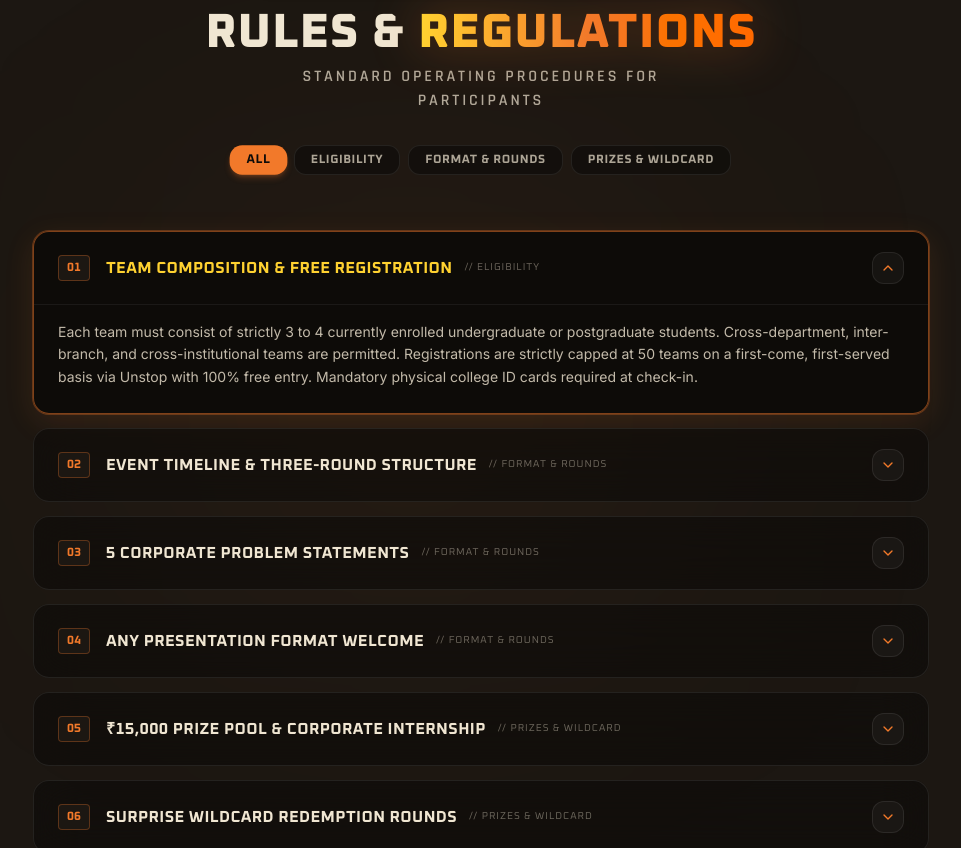
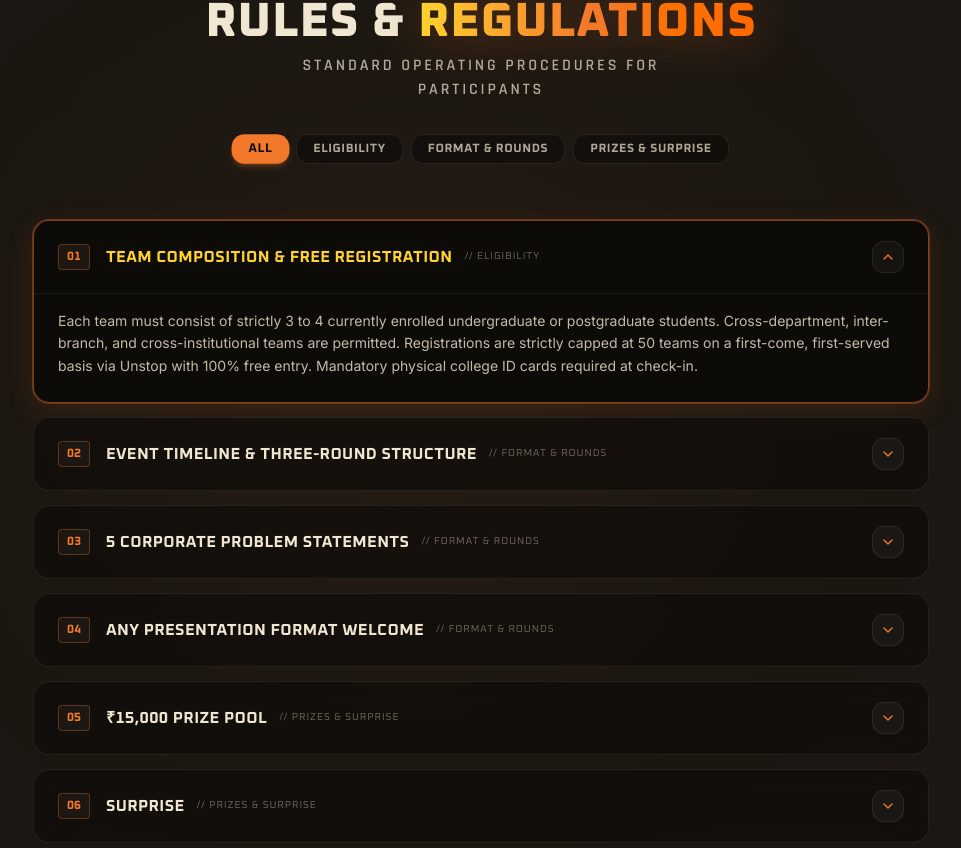
Before and after one commit to Swapnil-Biswas/Ideathon-26, a React (Vite) app: page /guidelines in a window 1280 px wide. Shown: the part 2660-3508 px from the top of the page, without its empty margins (159-1120 px from the left). Built offline with nearby package versions, Linux system fonts and the light colour scheme.

Commit message:
added video background to rules section

```diff
--- a/src/components/guidelines/RulesAccordion.jsx
+++ b/src/components/guidelines/RulesAccordion.jsx
@@ -29,19 +29,19 @@ const rules = [
   },
   {
     num: "05",
-    category: "PRIZES & WILDCARD",
-    title: "₹15,000 PRIZE POOL & CORPORATE INTERNSHIP",
-    content: "The ₹15,000 total cash prize pool is awarded as: 1st Prize ₹7,000, 2nd Prize ₹5,000, and 3rd Prize ₹3,000. Additionally, members of the 1st prize winning team secure fast-tracked corporate internship opportunities with our industry partner. All jury evaluations and scorecard verdicts are final.",
+    category: "PRIZES & SURPRISE",
+    title: "₹15,000 PRIZE POOL ",
+    content: "The ₹15,000 total cash prize pool is awarded as: 1st Prize ₹7,000, 2nd Prize ₹5,000, and 3rd Prize ₹3,000. All jury evaluations and scorecard verdicts are final.",
   },
   {
     num: "06",
-    category: "PRIZES & WILDCARD",
-    title: "SURPRISE WILDCARD REDEMPTION ROUNDS",
-    content: "Eliminated during the opening digital filter or rapid pitches? Do not pack up. Unannounced surprise wildcard redemption challenges will be unveiled live on event day, giving determined contenders an opportunity to fight their way back into the 14 finalist slots!",
+    category: "PRIZES & SURPRISE",
+    title: "SURPRISE",
+    content: "Eliminated during the opening quiz or rapid pitches? Don’t pack up just yet.Something unexpected is waiting to be revealed live on event day.The details stay secret. Stay ready. Your journey might not be over yet.",
   },
 ];
 
-const categories = ["ALL", "ELIGIBILITY", "FORMAT & ROUNDS", "PRIZES & WILDCARD"];
+const categories = ["ALL", "ELIGIBILITY", "FORMAT & ROUNDS", "PRIZES & SURPRISE"];
 
 export default function RulesAccordion() {
   const [openIndex, setOpenIndex] = useState(0);
@@ -66,7 +66,7 @@ export default function RulesAccordion() {
           viewport={{ once: true }}
           className="text-center mb-14"
         >
-          <div className="inline-flex items-center gap-2 px-4 py-1.5 rounded-full bg-lab-black/80 border border-lab-orange/30 backdrop-blur-md mb-4 shadow-md">
+                    <div className="inline-flex items-center gap-2 mb-4">
             <Shield className="w-3.5 h-3.5 text-lab-orange" />
             <span className="font-oxanium text-xs tracking-[0.25em] text-lab-cream font-bold uppercase">
               CODE OF CONDUCT // OPERATIONAL PROTOCOLS
```
